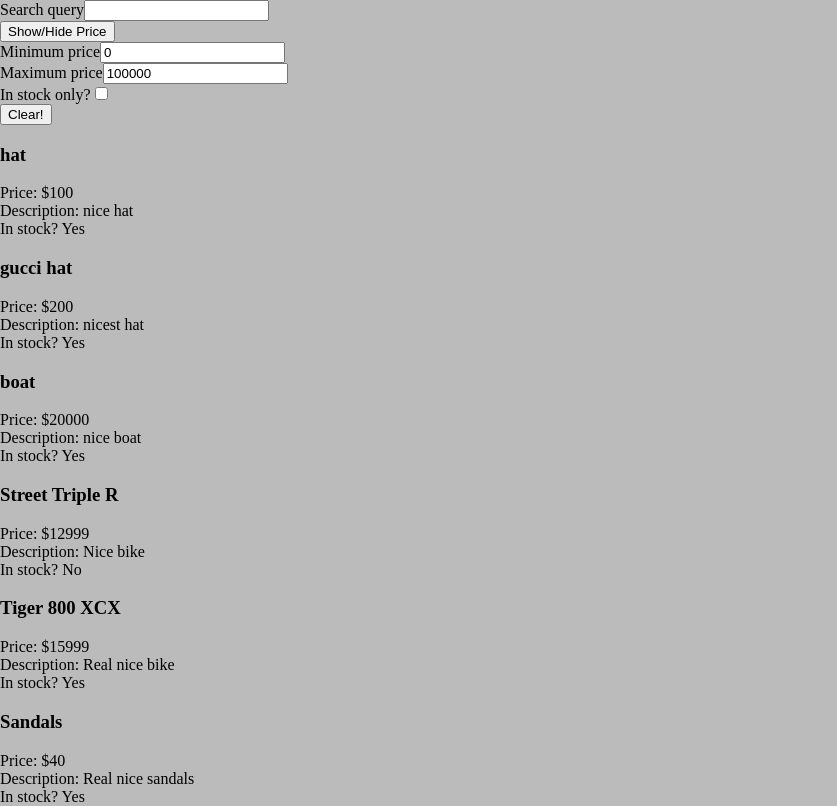
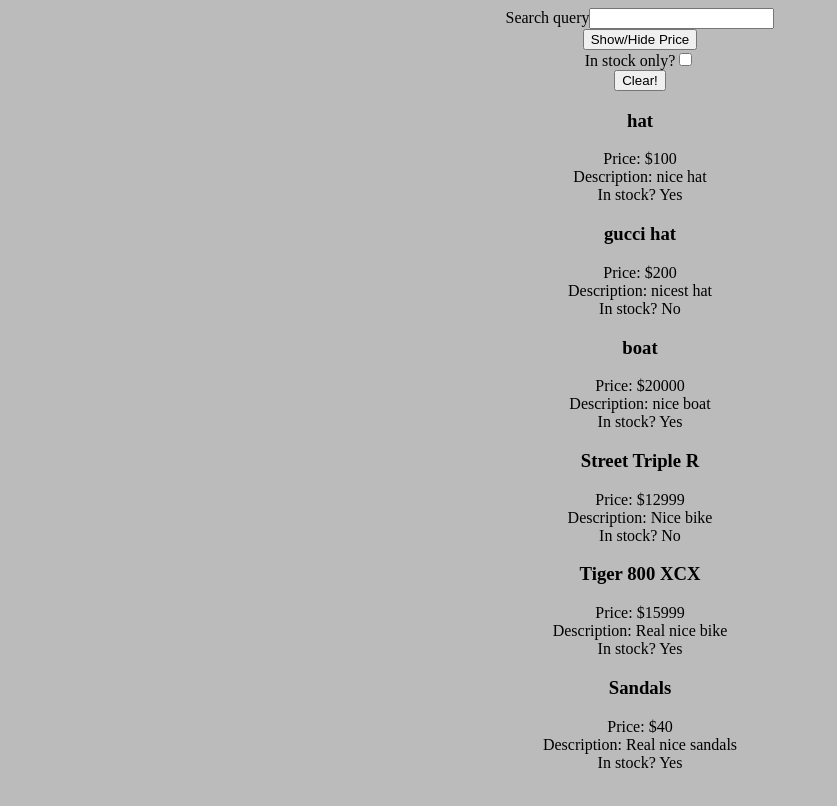
Before and after one commit to superturboryan/SearchField-React-Redux, a React app: page / in a window 1280 px wide. Shown: the whole page, without its empty margins (0-837 px from the left). Built offline with nearby package versions, Linux system fonts and the light colour scheme.

Commit message:
Center inputs and text. Hide price inputs by default

```diff
--- a/src/App.jsx
+++ b/src/App.jsx
@@ -2,6 +2,7 @@
 import React, { Component } from 'react'
 import Search from './Search.jsx'
 import SearchResults from './SearchResults.jsx'
+
 class App extends Component {
    render = () => {
       return (<div>
--- a/src/Search.jsx
+++ b/src/Search.jsx
@@ -53,11 +53,11 @@ class UnconnectedSearch extends Component {
                <input type="text" onChange={this.handleQuery} value={this.props.query} />
             </div>
             <button onClick={this.showHideField}> Show/Hide Price </button>
-            <div id="minPrice">
+            <div id="minPrice" className="hidden">
                Minimum price
                <input type="text" onChange={this.handleMinimumPrice} value={this.props.minPrice} />
             </div>
-            <div id="maxPrice">
+            <div id="maxPrice" className="hidden">
                Maximum price
                <input type="text" onChange={this.handleMaximumPrice} value={this.props.maxPrice} />
             </div>
--- a/src/SearchResults.jsx
+++ b/src/SearchResults.jsx
@@ -3,7 +3,9 @@ import React, { Component } from 'react'
 import data from './data.js'
 
 class UnconnectedSearchResults extends Component {
+
    render = () => {
+
       let results = data.filter(item => {
          return item.name.includes(this.props.query)
       })
@@ -45,5 +47,6 @@ let mapStateToProps = st => {
       inStock: st.inStock
    }
 }
+
 let SearchResults = connect(mapStateToProps)(UnconnectedSearchResults)
 export default SearchResults
--- a/src/data.js
+++ b/src/data.js
@@ -9,7 +9,7 @@ let items = [{
    price: 200,
    name: "gucci hat",
    description: "nicest hat",
-   inStock: true
+   inStock: false
 }, {
    id: "ab23s",
    price: 20000,
--- a/src/main.css
+++ b/src/main.css
@@ -1,6 +1,6 @@
 body {
     background-color: #bbb;
-    margin: 0;
+    text-align: center;
 }
 
 .hidden {
```
